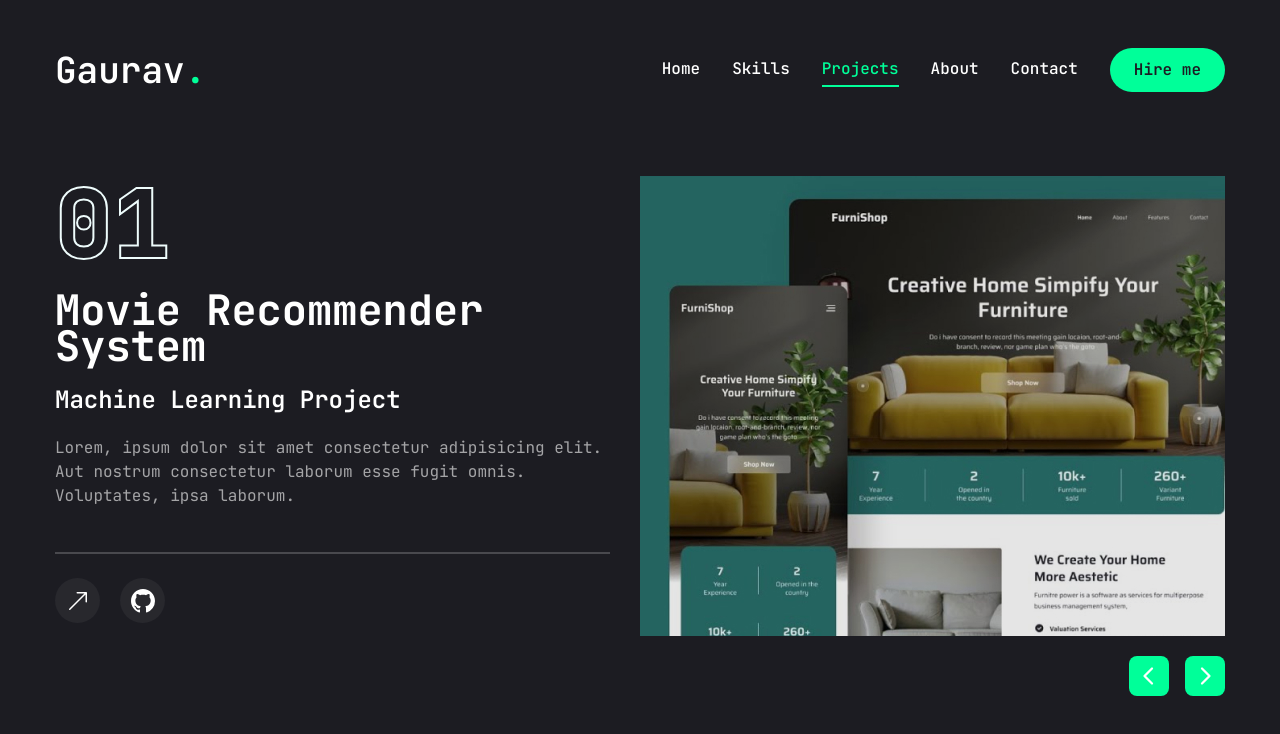
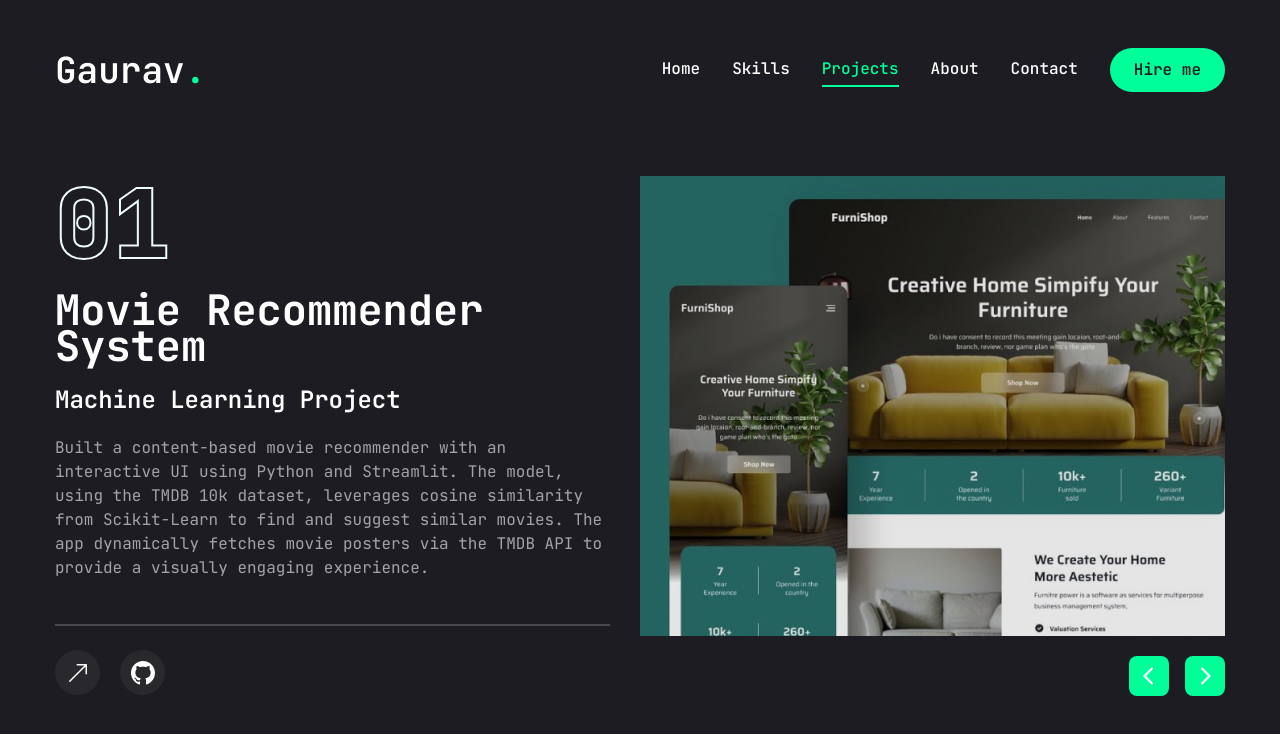
Before and after one commit to GauravSonawane18/Portfolio-Website--Next.js-, a Next.js app: page /projects in a window 1280 px wide. Shown: the top 734 px of the page. Built offline with nearby package versions, Linux system fonts and the light colour scheme.

Commit message:
Add a project

```diff
--- a/app/projects/page.jsx
+++ b/app/projects/page.jsx
@@ -21,7 +21,7 @@ const projects = [
     category: "Machine Learning",
     title: "Movie Recommender System",
     description:
-      "Lorem, ipsum dolor sit amet consectetur adipisicing elit. Aut nostrum consectetur laborum esse fugit omnis. Voluptates, ipsa laborum.",
+      "Built a content-based movie recommender with an interactive UI using Python and Streamlit. The model, using the TMDB 10k dataset, leverages cosine similarity from Scikit-Learn to find and suggest similar movies. The app dynamically fetches movie posters via the TMDB API to provide a visually engaging experience.",
     stack: [
       { name: "Python" },
       { name: "Streamlit" },
@@ -30,7 +30,7 @@ const projects = [
     ],
     image: "/assets/work/thumb1.png",
     live: " ",
-    github: " ",
+    github: "https://github.com/GauravSonawane18/Movie-Recommender-System-ML-project.git",
   },
 
   {
```
